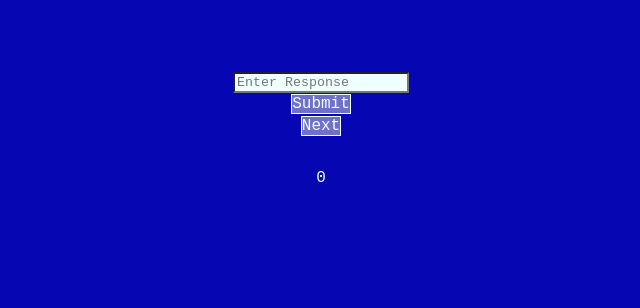
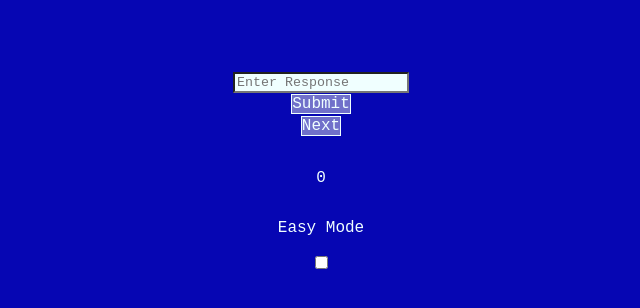
Before and after one commit to Foest/gefahr, a plain HTML site: page views/random.html in a window 1280 px wide. Shown: the whole page, without its empty margins (319-959 px from the left). Drawn offline with Linux system fonts and the light colour scheme; no server answers.

Commit message:
added difficulty selection styles, elements

```diff
--- a/styles/random.css
+++ b/styles/random.css
@@ -19,7 +19,8 @@
                          ". submit ."
                          ". next ."
                          ". answer ."
-                         ". score .";
+                         ". score ."
+                         ". options .";
     background-color: rgb(6, 6, 179);
     justify-items: center;
 }
@@ -105,3 +106,12 @@
 #response{
     grid-area: response;
 }
+
+#easy-mode{
+}
+
+#options{
+    display: grid;
+    justify-items: center;
+    grid-area: options;
+}
--- a/views/random.html
+++ b/views/random.html
@@ -12,6 +12,10 @@
         <p id="round"></p>
         <p id="category"></p>
         <p id="value"></p>
+        <div id="options">
+            <p>Easy Mode</p>
+            <input type="checkbox" id="easy-mode">
+        </div>
         <p id="clue-text"></p>
         <input id="response" type="text" placeholder="Enter Response"></input>
         <button id="btn-submit">Submit</button>
```
